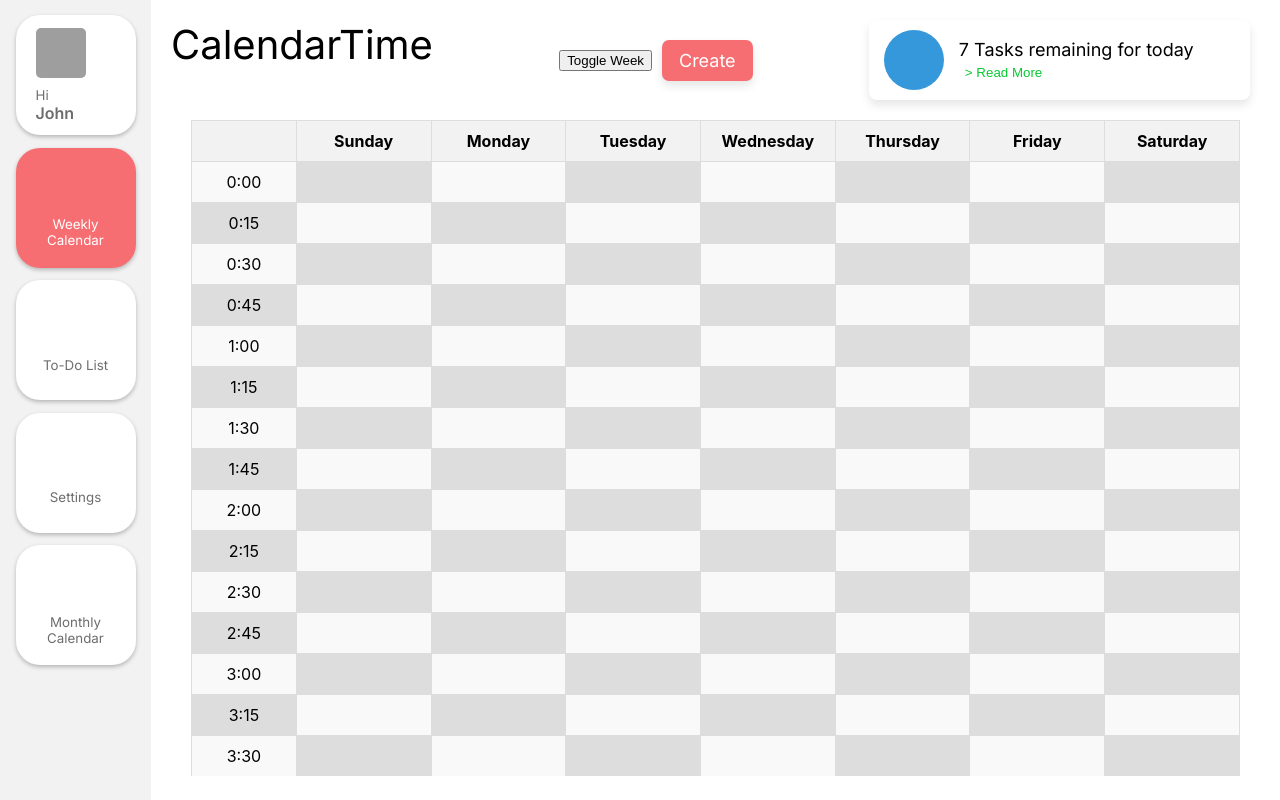
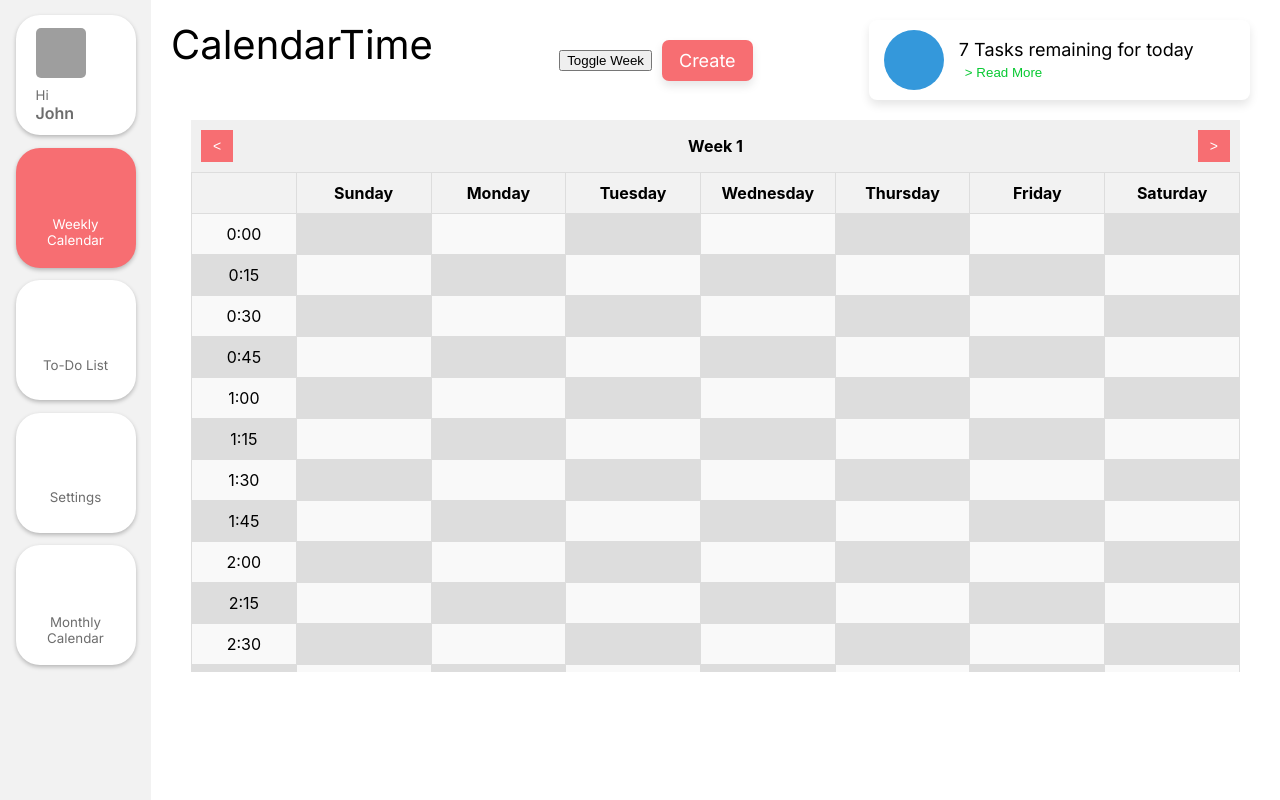
Before and after one commit to yusufelley/CalendarTime, a React (Vite) app in the folder frontend/: page / in a window 1280 px wide. Built offline with nearby package versions, Linux system fonts and the light colour scheme; grey boxes are pictures that could not be loaded; some icons are missing.

Commit message:
Week Scrolling

```diff
--- a/frontend/src/components/main-page/CalendarGrid.jsx
+++ b/frontend/src/components/main-page/CalendarGrid.jsx
@@ -1,4 +1,4 @@
-import React from "react";
+import React, { useState } from "react";
 import "./GoogleCalendarGrid.css"; // Import the CSS file
 
 const WeeklyCalendarGrid = () => {
@@ -11,6 +11,7 @@ const WeeklyCalendarGrid = () => {
     "Friday",
     "Saturday",
   ];
+
   const hoursOfDay = Array.from({ length: 24 * 4 }, (_, index) => index);
 
   // Example event data
@@ -20,15 +21,38 @@ const WeeklyCalendarGrid = () => {
     // Add more events as needed
   ];
 
-  // Function to check if an event exists at a specific day, hour, and quarter
   const hasEvent = (day, hour, quarter) =>
     events.some(
       (event) =>
         event.day === day && event.hour === hour && event.quarter === quarter
     );
 
+  const [currentWeek, setCurrentWeek] = useState(1);
+
+  const handleWeekChange = (newWeek) => {
+    setCurrentWeek(newWeek);
+  };
+
   return (
     <div className="weekly-calendar-container">
+      <div className="week-navigation">
+        <button
+          onClick={() => handleWeekChange(currentWeek - 1)}
+          disabled={currentWeek === 1}
+        >
+          {"<"}
+        </button>
+        <span>Week {currentWeek}</span>
+        <button
+          onClick={() => handleWeekChange(currentWeek + 1)}
+          disabled={currentWeek === 52}
+        >
+          {">"}
+        </button>
+      </div>
+      <div className="scrollable-calendar">
+        <div className="scrollable-weeks">
+          <div className="weeks-wrapper">
             <table>
               <thead>
                 <tr>
@@ -67,6 +91,9 @@ const WeeklyCalendarGrid = () => {
               </tbody>
             </table>
           </div>
+        </div>
+      </div>
+    </div>
   );
 };
 
--- a/frontend/src/components/main-page/GoogleCalendarGrid.css
+++ b/frontend/src/components/main-page/GoogleCalendarGrid.css
@@ -68,3 +68,49 @@ table {
   left: 0;
   right: 0;
 }
+.yearly-calendar-container {
+  overflow-x: auto; /* Enable horizontal scrolling for years */
+}
+
+.scrollable-years {
+  display: flex;
+}
+
+.year-container {
+  flex: 0 0 auto; /* Prevent years from growing and shrinking */
+  margin-right: 20px; /* Add spacing between years */
+}
+
+.scrollable-weeks {
+  height: 500px; /* Set a fixed height for the weeks container */
+  overflow-y: auto; /* Enable vertical scrolling for weeks */
+}
+/* Add this to your GoogleCalendarGrid.css or your styling file */
+
+.week-navigation {
+  display: flex;
+  align-items: center;
+  justify-content: space-between;
+  padding: 10px;
+  background-color: #f0f0f0; /* Background color for the week navigation bar */
+}
+
+.week-navigation button {
+  background-color: #f76e72; /* Button background color */
+  color: #fff; /* Button text color */
+  border: none;
+  padding: 8px 12px;
+  font-size: 14px;
+  cursor: pointer;
+  outline: none;
+  transition: background-color 0.3s;
+}
+
+.week-navigation button:hover {
+  background-color: #0056b3; /* Hover state background color */
+}
+
+.week-navigation span {
+  font-size: 16px;
+  font-weight: bold;
+}
```
Lines whose indentation alone changed are shown as unchanged.
